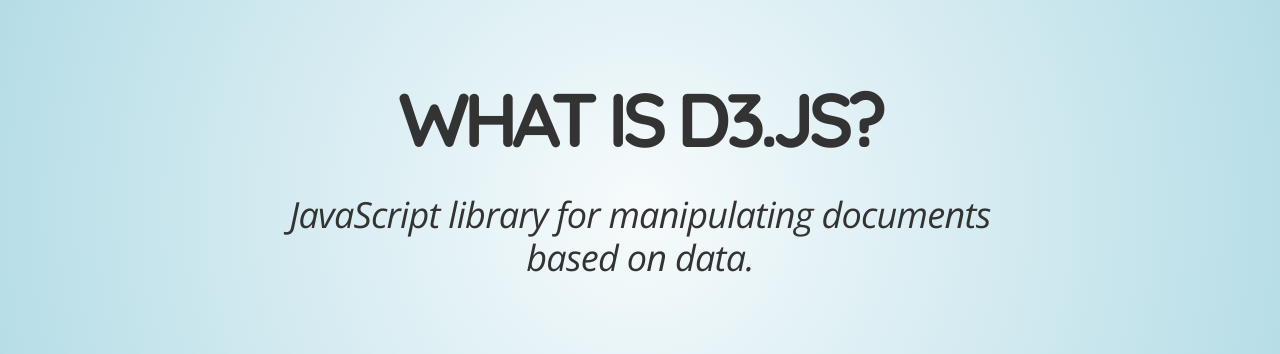
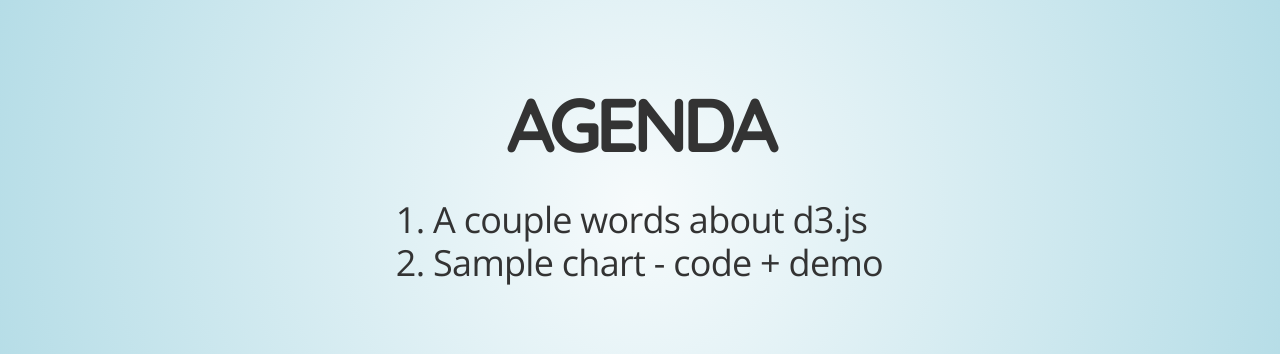
Before and after one commit to adambabik/data-visualization-meetjs, a website: page slides/index.html in a window 1280 px wide. Both pictures are taken after a click on the element 1251 px from the left and 734 px from the top of the page. Shown: the part 193-547 px from the top of the page. Drawn offline with nearby package versions, Linux system fonts and the light colour scheme.

Commit message:
Added agenda

```diff
--- a/slides/index.html
+++ b/slides/index.html
@@ -47,6 +47,17 @@
             Welcome on another meet.js, this time in Warsaw.<br>
             My name is Adam and I'm going to talk about d3.js and data visualization.
           </aside>
+        </section>
+
+        <section>
+          <section>
+            <h2>Agenda</h2>
+
+            <ol>
+              <li>A couple words about d3.js</li>
+              <li>Sample chart - code + demo</li>
+            </ol>
+          </section>
         </section>
 
         <section>
@@ -381,7 +392,7 @@
   x.domain(data.map(function (d) { return d.lang; }));
   y.domain([0, d3.max(data, function (d) { return d.repos; })]);
 
-  // redraw axes
+  // update axes
   ...
 
   var bars = svg
```
